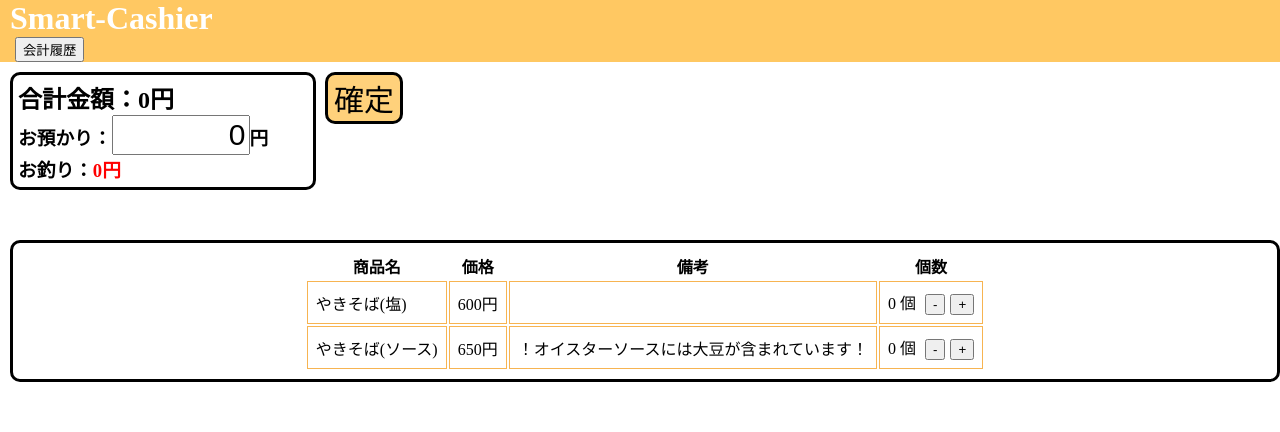
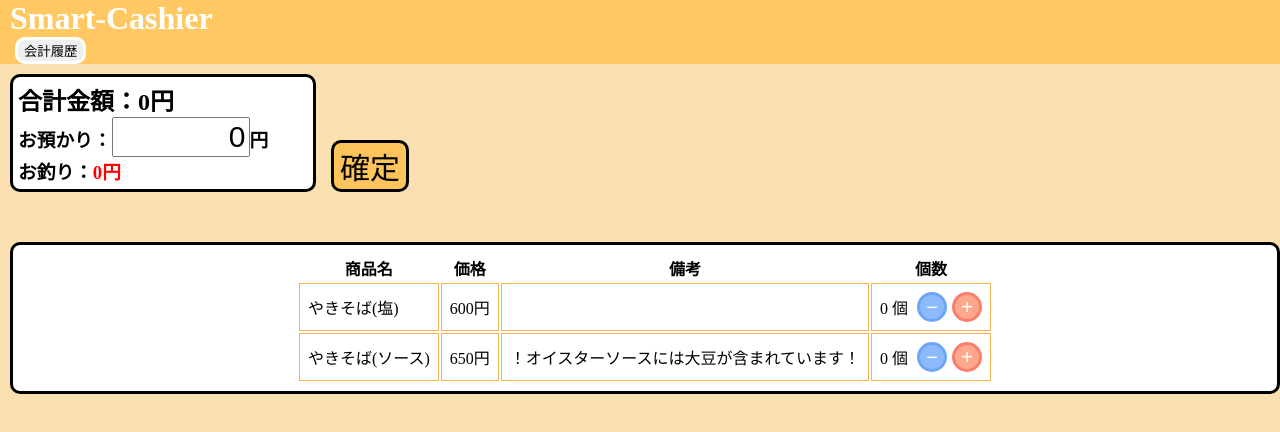
Before and after one commit to tkmn7486/register_app, a Vue app: page / in a window 1280 px wide. Shown: the top 432 px of the page. Built offline with nearby package versions, Linux system fonts and the light colour scheme.

Commit message:
3rd commit
・add history function

```diff
--- a/src/App.vue
+++ b/src/App.vue
@@ -16,8 +16,8 @@
           </thead>
           <tbody>
             <tr v-for="history in total_history" :key="history.id">
-              <td>{{history}}</td>
-              <td>{{history}}円</td>
+              <td>{{history.date}}</td>
+              <td>{{history.price}}円</td>
             </tr>
           </tbody>
         </table>
@@ -28,7 +28,7 @@
     <div class="mainTab" id="mainTab">
       <div class="titleBar">
         <h1 class="titleText">Smart-Cashier</h1>
-        <button @click="openHistory">会計履歴</button>
+        <button class="historyButton" @click="openHistory">会計履歴</button>
       </div>
       <div class="previewScreen">
         <div class="previewContents">
@@ -55,7 +55,7 @@
                 <td>{{item.name}}</td>
                 <td>{{item.price}}円</td>
                 <td>{{item.remarks}}</td>
-                <td>{{item.amount}} 個 <button @click="reduceItem(item)">-</button><button @click="addItem(item)">+</button></td>
+                <td>{{item.amount}} 個 <button class="reduceButton" @click="reduceItem(item)">−</button><button class="addButton" @click="addItem(item)">+</button></td>
               </tr>
             </tbody>
           </table>
@@ -93,9 +93,7 @@ export default {
       {D_style:"block"}
     ])
 
-    let total_history = ref([
-      {"2020/12/13" : "1500"},
-    ])
+    let total_history = ref([])
 
     let subTabCtrl = ref(document.getElementById("subTab"))
 
@@ -111,8 +109,7 @@ export default {
 
     const cashier=()=>{
       change.value =  outOf.value - totalPrice.value;
-      total_history.value.date = now_date.value;
-      total_history.value.earning = totalPrice.value;
+      total_history.value.push({date:now_date.value, price:totalPrice.value})
       console.log(now_date.value)
     }
 
@@ -153,6 +150,10 @@ export default {
   margin:0;
 }
 
+html{
+  background-color:rgb(250, 224, 177)
+}
+
 .subTab{
   background-color:rgb(247, 189, 82);
   position:fixed;
@@ -179,11 +180,11 @@ export default {
 
 .cashierButton{
   display:inline-block;
-
 }
 
-.historyButtonButton{
-  display:inline;
+.historyButton{
+  border:solid white;
+  border-radius:10px;
 }
 
 .previewScreen{
@@ -210,6 +211,7 @@ export default {
   border-radius:10px;
   margin-left:10px;
   margin-top:40px;
+  background-color:white;
 }
 
 .itemAmount{
@@ -246,7 +248,6 @@ button{
 }
 
 .cashierButton{
-  position:fixed;
   margin-top:10px;
   left:320px;
   background-color:rgba(255, 175, 27, 0.576);
@@ -255,4 +256,28 @@ button{
   font-size:30px;
 }
 
+.reduceButton{
+  border:solid #6ea5f8;
+  border-radius:30px;
+  background-color:#8dbafd;
+  width:30px;
+  height:30px;
+  text-align:center;
+  font-size:20px;
+  font-family:fantasy;
+  color:white;
+}
+
+.addButton{
+  border:solid #f87e6e;
+  border-radius:30px;
+  background-color:#fda78d;
+  width:30px;
+  height:30px;
+  text-align:center;
+  font-size:20px;
+  font-family:fantasy;
+  color:white;
+}
+
 </style>
```
Also changed, not shown: 7 other files (tests, documents, lock files or other folders).
